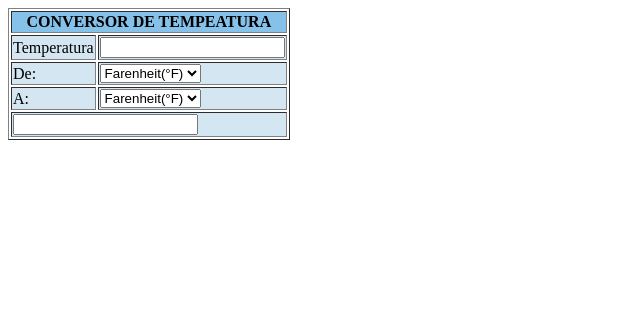
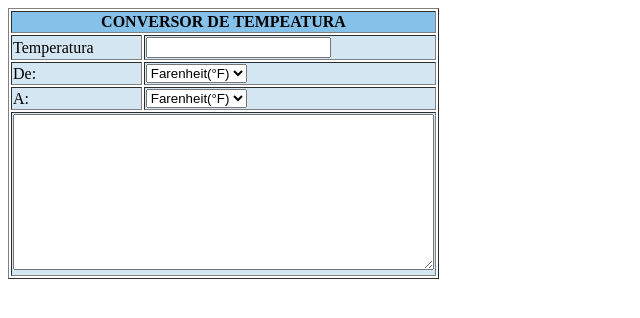
Before and after one commit to yisseth28/curso_js, a plain HTML site: page TALLERES/TALLER2/index.html in a window 1280 px wide. Shown: the whole page, without its empty margins (0-640 px from the left). Drawn offline with Linux system fonts and the light colour scheme.

Commit message:
Taller 2 - modificado

```diff
--- a/TALLERES/TALLER2/index.html
+++ b/TALLERES/TALLER2/index.html
@@ -56,7 +56,10 @@
                 </td>
             </tr>
             <tr>
-                <td colspan="2" rows="10"><input type="text"></td>
+                <td colspan="2">
+                    <textarea rows="10" cols="50"></textarea>
+                </td>
+
             </tr>
         </table>
     </form>
```
